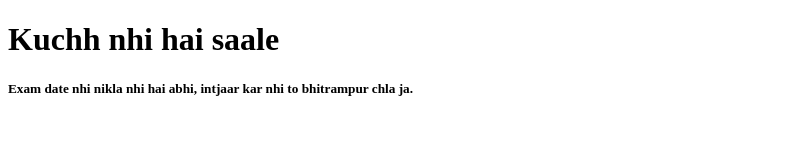
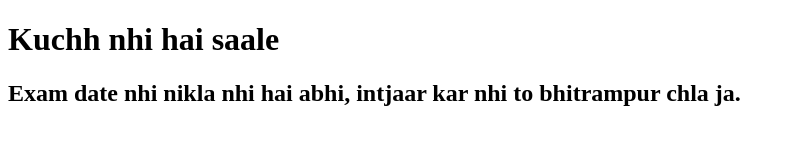
Before and after one commit to sahsisunny/sahsisunny, a plain HTML site: page index.html in a window 1280 px wide. Shown: the whole page, without its empty margins (0-795 px from the left). Drawn offline with Linux system fonts and the light colour scheme.

Commit message:
Update index.html

```diff
--- a/index.html
+++ b/index.html
@@ -6,7 +6,7 @@
 <body>
 
 <h1>Kuchh nhi hai saale</h1>
-<h5>Exam date nhi nikla nhi hai abhi, intjaar kar nhi to bhitrampur chla ja.</h5>
+<h2>Exam date nhi nikla nhi hai abhi, intjaar kar nhi to bhitrampur chla ja.</h2>
 
 </body>
 </html>
```
